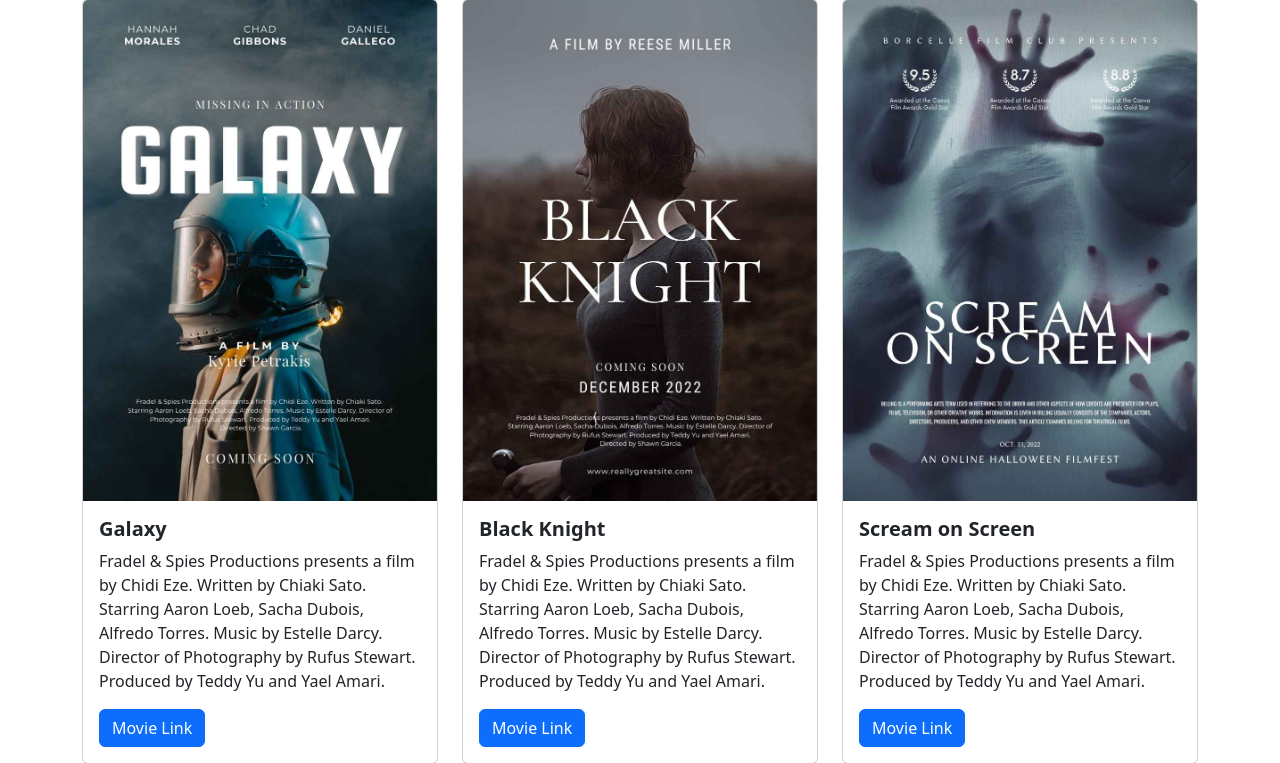
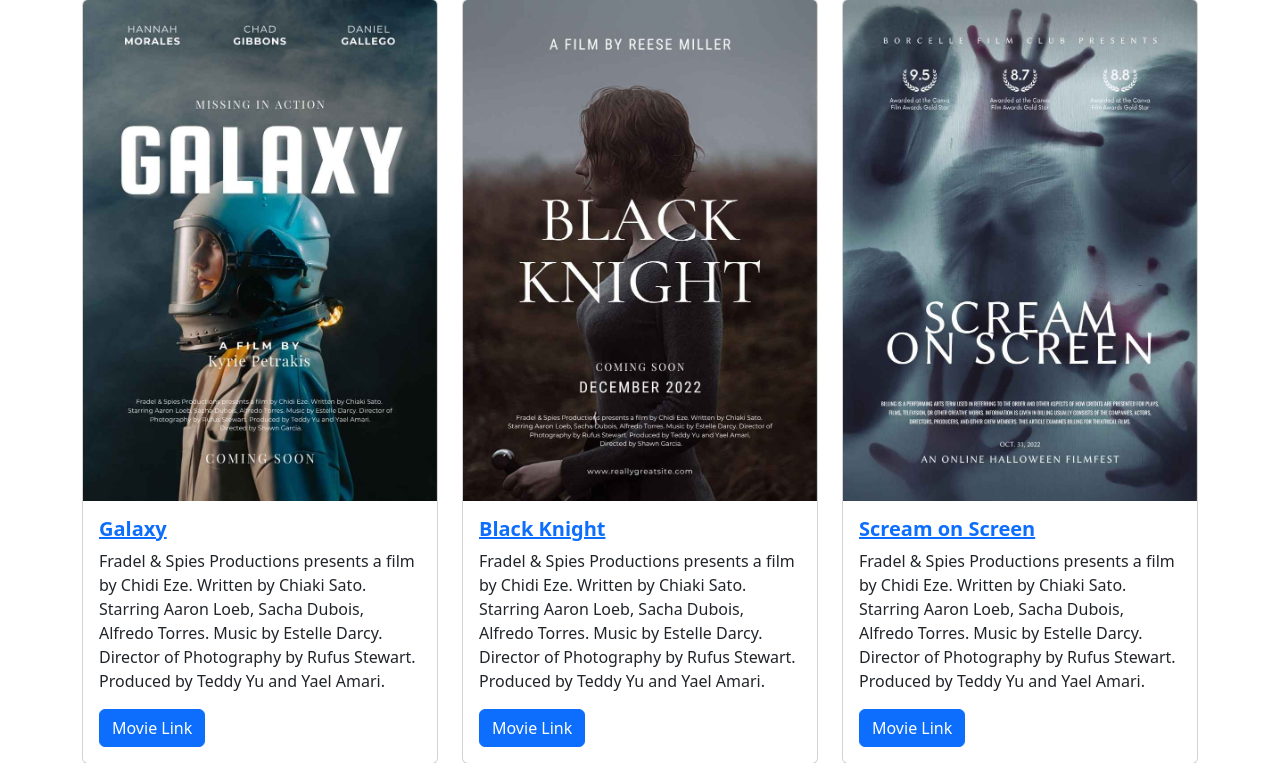
Before and after one commit to mbalandari/movie_first, a Django app: page / in a window 1280 px wide. Shown: the part 237-1000 px from the top of the page. Run offline with Django 4.2, Linux system fonts and the light colour scheme; data comes from the database, SQL or seed files in the repository; parts of the project's set-up code (start-up, migrations or seed data) failed here and were passed over.

Commit message:
add detail link in home page

```diff
--- a/movie/templates/home.html
+++ b/movie/templates/home.html
@@ -15,7 +15,9 @@
         <div class="card">
             <img class="card-img-top" src="{{movie.image.url }}" />
             <div class="card-body">
-                <h5 class="card-title fw-bold">{{ movie.title}}</h5>
+                <a href="{% url 'detail' movie.id %}">
+                    <h5 class="card-title fw-bold">{{ movie.title}}</h5>
+                </a>
                 <p class="card-text">{{ movie.description}}</p>
                 {% if movie.url %}
                 <a href="{{ movie.url }}" class="btn btn-primary">
```
